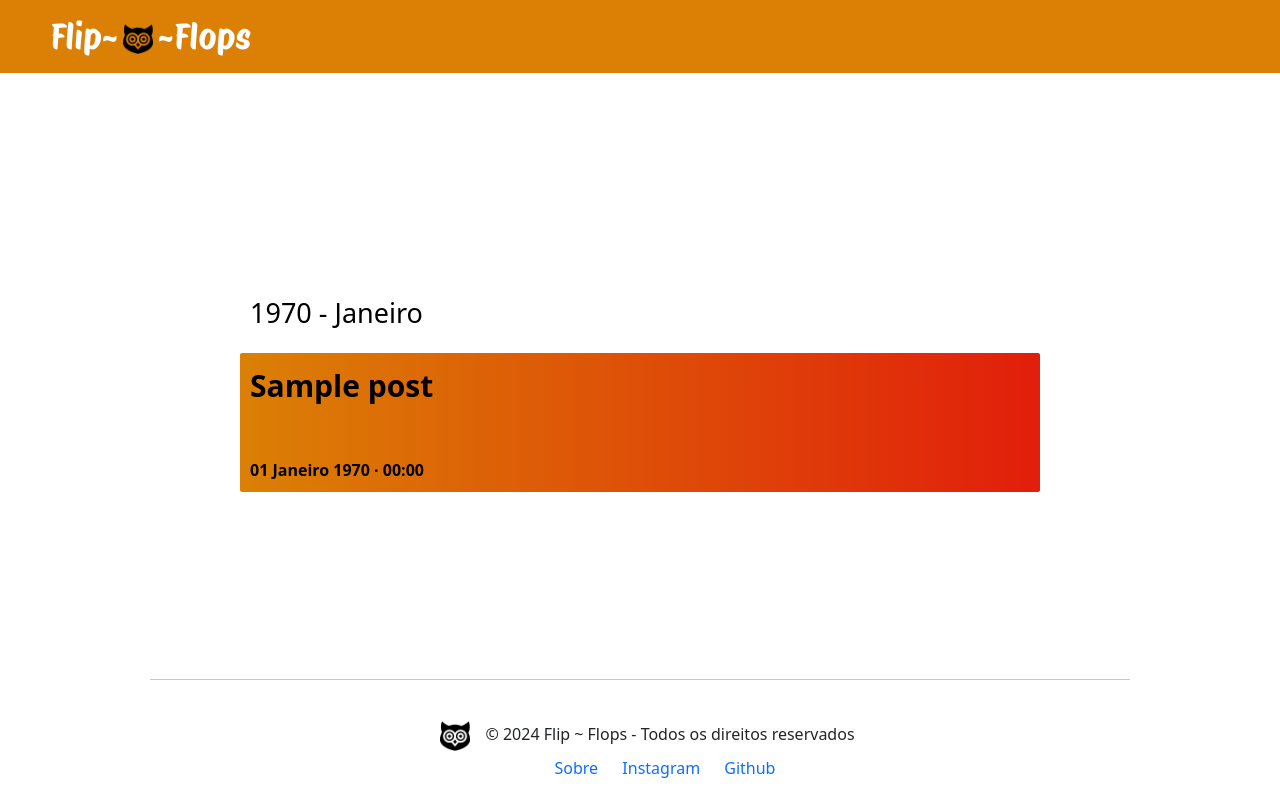
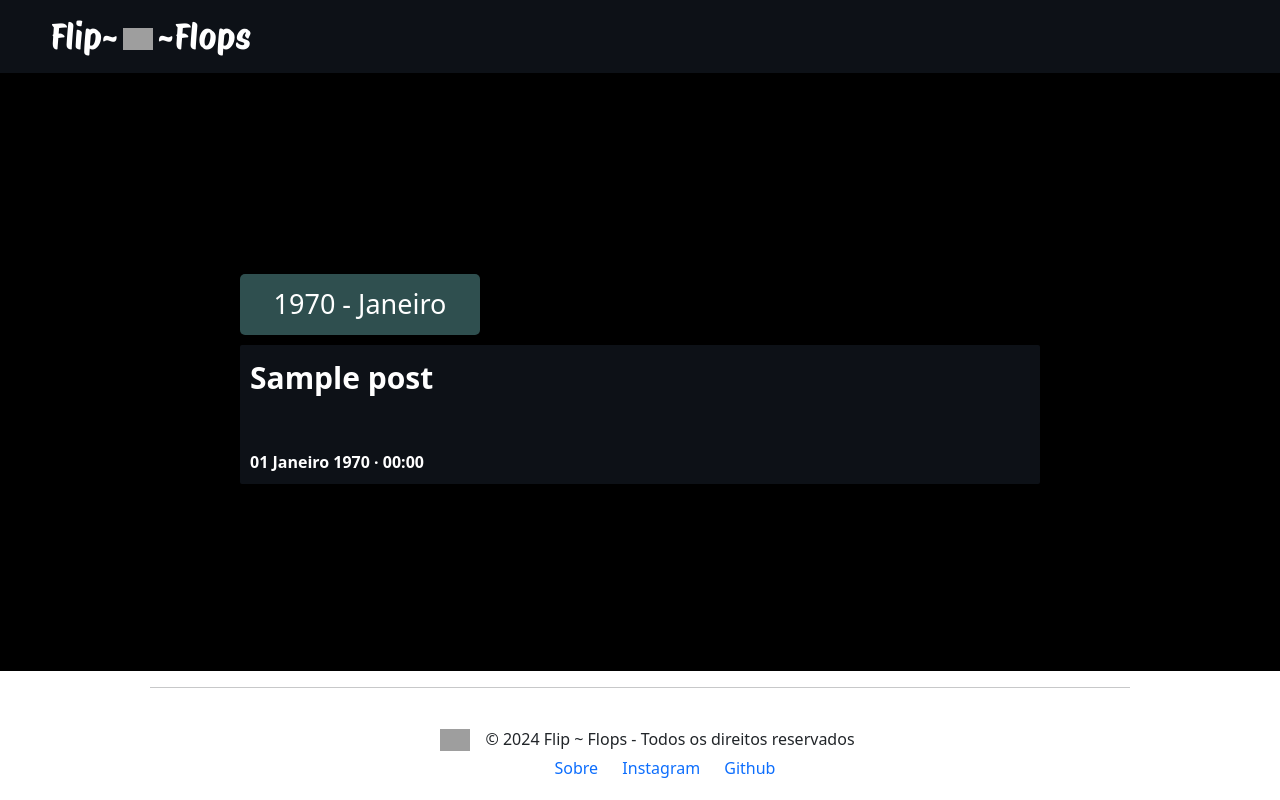
Before and after one commit to 1uccas/my-blog, a PHP site: page / in a window 1280 px wide. Run offline with PHP 8.4, Linux system fonts and the light colour scheme; tables that the repository leaves empty or names only in its code hold one stand-in row (values such as "Sample post"); data that the repository does not hold is empty; grey boxes are pictures that could not be loaded.

Commit message:
style(utils) ~ change all background to dark

```diff
--- a/public/utils/footer.js
+++ b/public/utils/footer.js
@@ -34,7 +34,7 @@ document.write(`
 	<div class="footer_class">
 		<hr>
 		<footer class="footer_class_footer">
-		    <p><a href=""><img src="../../public/img/owl.png"></a>&copy; 2024 Flip ~ Flops - Todos os direitos reservados </p>
+		    <p><a href=""><img src="../../public/img/owl_color_white.png"></a>&copy; 2024 Flip ~ Flops - Todos os direitos reservados </p>
 		    <div class="contact-me">
 		    	<a href="" target="_blank">Sobre</a>
 		    	<a href="https://www.instagram.com/_1uccass/" target="_blank">Instagram</a>
--- a/public/utils/header.js
+++ b/public/utils/header.js
@@ -11,7 +11,7 @@ document.write(`
 			font-family: 'Protest Riot', sans-serif;
 		}
 		#navbar_header{
-			background: #db8005;
+			background: #0d1117;
 			padding-top: 10px;
 			padding-bottom: 10px;
 		}
@@ -32,15 +32,16 @@ document.write(`
 			width: 30px;
 		}
 	</style>
-	<link href="https://cdn.jsdelivr.net/npm/bootstrap@5.3.3/dist/css/bootstrap.min.css" rel="stylesheet" integrity="sha384-QWTKZyjpPEjISv5WaRU9OFeRpok6YctnYmDr5pNlyT2bRjXh0JMhjY6hW+ALEwIH" crossorigin="anonymous">
+	<main>
 		<nav class="navbar_class" data-bs-theme="light" id="navbar_header">
 		  <div class="container-fluid">
-	    <a class="navbar-brand" href="home"><label id="txtHeader">Flip~<img src="../../public/img/owl.png">~Flops</label></a>
+		    <a class="navbar-brand" href="home"><label id="txtHeader">Flip~<img src="../../public/img/owl_white_color.png">~Flops</label></a>
 		    <button class="navbar-toggler" type="button" data-bs-toggle="collapse" data-bs-target="#navbarNav" aria-controls="navbarNav" aria-expanded="false" aria-label="Toggle navigation">
 		      <span class="navbar-toggler-icon"></span>
 		    </button>
 		  </div>
 		</nav>
-	<br>
-	<script src="https://cdn.jsdelivr.net/npm/bootstrap@5.3.3/dist/js/bootstrap.bundle.min.js" integrity="sha384-YvpcrYf0tY3lHB60NNkmXc5s9fDVZLESaAA55NDzOxhy9GkcIdslK1eN7N6jIeHz" crossorigin="anonymous"></script>
+	</main>
+
+
 	`);
--- a/src/styles/home.css
+++ b/src/styles/home.css
@@ -3,6 +3,7 @@ body{
     display: flex;
     flex-direction: column;
     min-height: 100vh;
+
 }
 .main_master{
 	padding-top: 40px;
@@ -11,14 +12,17 @@ body{
 	flex-direction: column;
 	align-items: center;
 	justify-content: center;
+
+	background-color: black;
+
 }
 .div_only_post{
 	height: auto;
 	width: 800px;
 
-	background: linear-gradient(to right, #db8005, #e11e0b);
+	background: #0d1117;
 	padding: 10px;
-	color: black;
+	color: white;
 	font-weight: bold;
 	margin: 10px 0px 10px 0px;
 
@@ -50,12 +54,14 @@ body{
 	text-decoration: none;
 }
 .class_time_post{
-	background: none;
-	width: 250px;
+	width: 240px;
 	padding: 10px;
-	color: black;
+	color: white;
 	font-size: 27px;
-	border-radius: 2px;
+	border-radius: 5px;
+	background-color: darkslategray;
+
+	text-align: center;
 }
 .label_fullData_post{
 	margin: 0;
```
Lines whose indentation alone changed are shown as unchanged.
